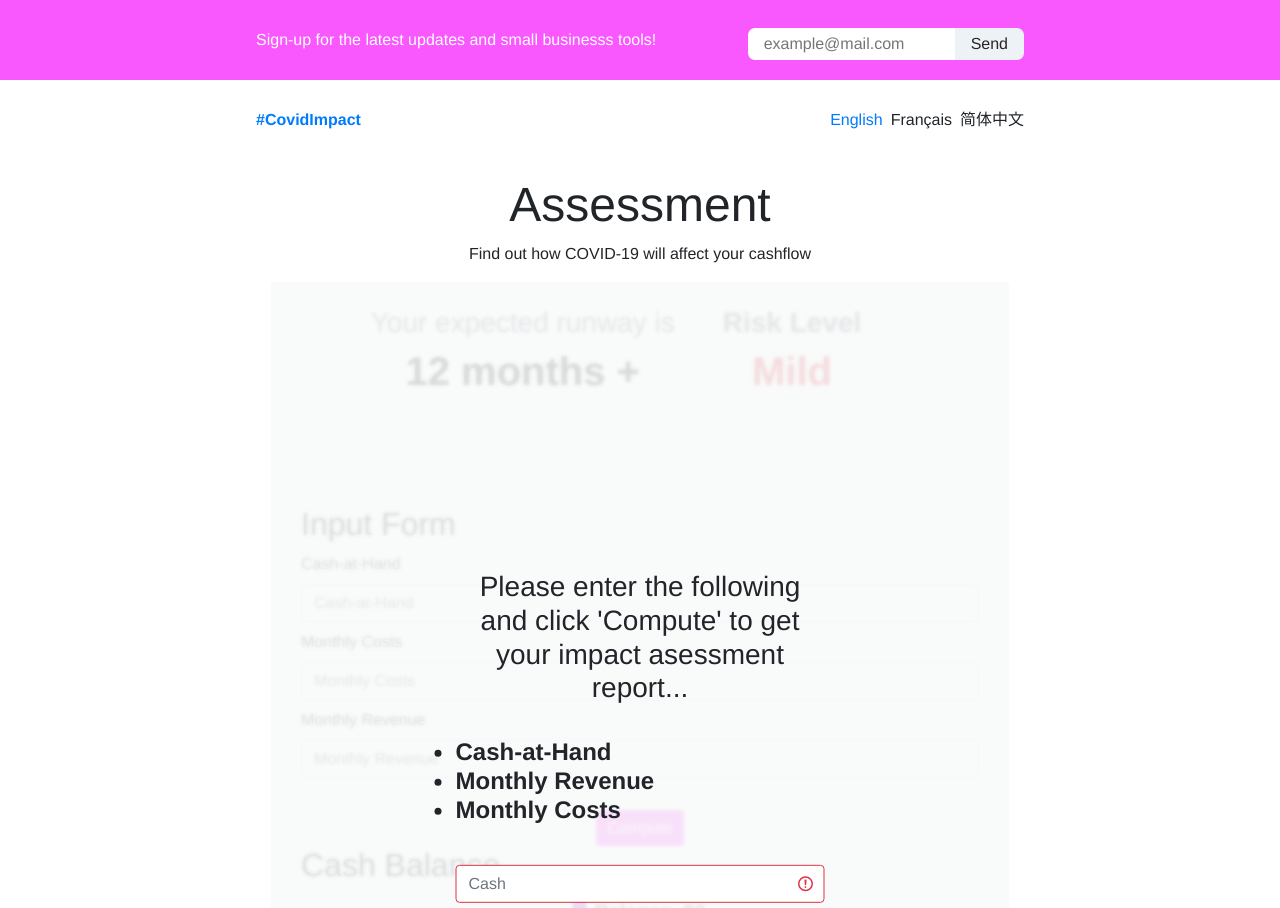
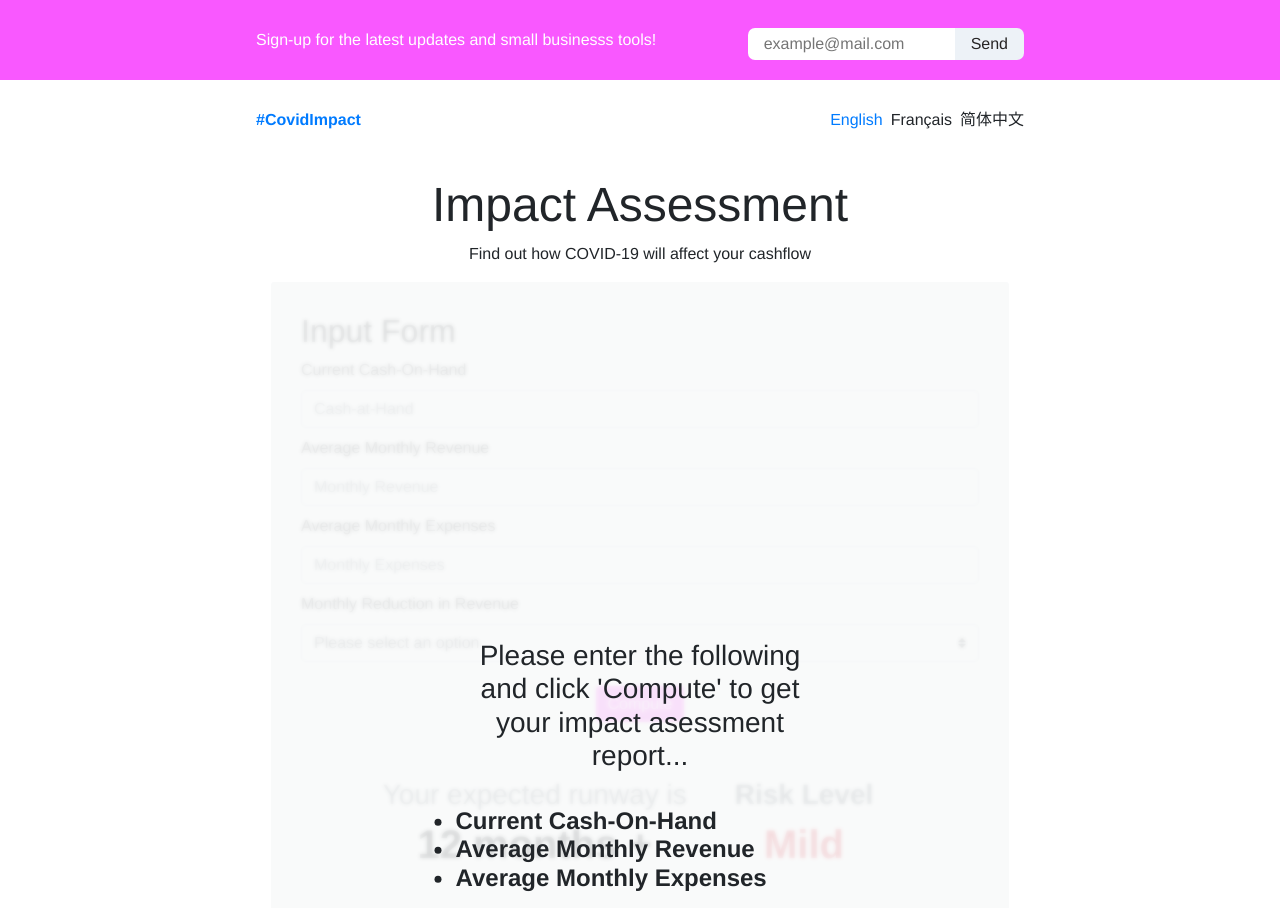
Before and after one commit to COVIDImpact/CovidImpact, a Vue app in the folder app/: page /assessment in a window 1280 px wide. Shown: the top 908 px of the page. Built offline with nearby package versions, Linux system fonts and the light colour scheme.

Commit message:
permanently solved charts

```diff
--- a/app/public/index.html
+++ b/app/public/index.html
@@ -1,15 +1,33 @@
 <!DOCTYPE html>
 <html lang="en">
   <head>
-    <meta charset="utf-8">
-    <meta http-equiv="X-UA-Compatible" content="IE=edge">
-    <meta name="viewport" content="width=device-width,initial-scale=1.0">
-    <link rel="icon" href="<%= BASE_URL %>favicon.ico">
+    <meta charset="utf-8" />
+    <meta http-equiv="X-UA-Compatible" content="IE=edge" />
+    <meta name="viewport" content="width=device-width,initial-scale=1.0" />
+    <link rel="icon" href="<%= BASE_URL %>favicon.ico" />
     <title><%= htmlWebpackPlugin.options.title %></title>
+    <!-- Global site tag (gtag.js) - Google Analytics -->
+    <script
+      async
+      src="https://www.googletagmanager.com/gtag/js?id=UA-145140600-2"
+    ></script>
+    <script>
+      window.dataLayer = window.dataLayer || [];
+      function gtag() {
+        dataLayer.push(arguments);
+      }
+      gtag("js", new Date());
+
+      gtag("config", "UA-145140600-2");
+    </script>
   </head>
   <body>
     <noscript>
-      <strong>We're sorry but <%= htmlWebpackPlugin.options.title %> doesn't work properly without JavaScript enabled. Please enable it to continue.</strong>
+      <strong
+        >We're sorry but <%= htmlWebpackPlugin.options.title %> doesn't work
+        properly without JavaScript enabled. Please enable it to
+        continue.</strong
+      >
     </noscript>
     <div id="app"></div>
     <!-- built files will be auto injected -->
--- a/app/src/components/Analytics.vue
+++ b/app/src/components/Analytics.vue
@@ -17,19 +17,19 @@
                       v-b-tooltip.hover.right
                       title="Current balance or current net profit up until the most recent
             month."
-                    >Cash-at-Hand</b>
+                    >Current Cash-On-Hand</b>
                   </li>
                   <li>
                     <b
                       v-b-tooltip.hover.right
                       title="Aproxiamte monthly revenue for your firm."
-                    >Monthly Revenue</b>
+                    >Average Monthly Revenue</b>
                   </li>
                   <li>
                     <b
                       v-b-tooltip.hover.right
                       title="Aproximate monthly company expenses."
-                    >Monthly Costs</b>
+                    >Average Monthly Expenses</b>
                   </li>
                   <!-- <li>
                     <b
@@ -47,20 +47,22 @@
               class="input-box--item"
               v-model="currentBalance"
               :state="balanceState"
-              placeholder="Cash"
+              placeholder="Cash On Hand"
+            ></b-form-input>
+            <b-form-input
+              class="input-box--item"
+              v-model="monthlyRevenue"
+              :state="revenueState"
+              placeholder="Monthly Revenue"
             ></b-form-input>
             <b-form-input
               class="input-box--item"
               v-model="burnRate"
               :state="burnState"
-              placeholder="Costs"
+              placeholder="Monthly Expenses"
             ></b-form-input>
-            <b-form-input
-              class="input-box--item"
-              v-model="monthlyRevenue"
-              :state="revenueState"
-              placeholder="Revenue"
-            ></b-form-input>
+
+            <b-form-select v-model="selected" :options="options"></b-form-select>
           </div>
           <div class="text-center">
             <br />
@@ -91,36 +93,39 @@
           </div>
         </div>
       </template>
-      <div class="text-center con-graph">
-        <div class="row1">
-          <div class="column1">
-            <Runway :runway="monthlyRunway"></Runway>
-          </div>
-          <div class="column1">
-            <RiskLevel :riskLevel="riskLevel"></RiskLevel>
-          </div>
-        </div>
-      </div>
+
       <b-card class="ana-graph-card medium-shadow bcard styled-con">
         <div class="d-flex justify-content-center input-box">
           <h2 class="text-black float-left">Input Form</h2>
-          <label>Cash-at-Hand</label>
+          <label>Current Cash-On-Hand</label>
 
           <b-form-input class="input-box--item" v-model="currentBalance" placeholder="Cash-at-Hand"></b-form-input>
-          <label>Monthly Costs</label>
 
-          <b-form-input class="input-box--item" v-model="burnRate" placeholder="Monthly Costs"></b-form-input>
-          <label>Monthly Revenue</label>
+          <label>Average Monthly Revenue</label>
           <b-form-input
             class="input-box--item"
             v-model="monthlyRevenue"
             placeholder="Monthly Revenue"
           ></b-form-input>
+          <label>Average Monthly Expenses</label>
+          <b-form-input class="input-box--item" v-model="burnRate" placeholder="Monthly Expenses"></b-form-input>
+          <label>Monthly Reduction in Revenue</label>
+          <b-form-select v-model="selected" :options="options"></b-form-select>
         </div>
         <div class="text-center">
           <br />
           <b-button class="input-btn" @click="compute()" variant="primary">Compute</b-button>
           <br />
+        </div>
+        <div class="text-center con-graph">
+          <div class="row1 results-row">
+            <div class="column1">
+              <Runway :runway="monthlyRunway"></Runway>
+            </div>
+            <div class="column1">
+              <RiskLevel :riskLevel="riskLevel"></RiskLevel>
+            </div>
+          </div>
         </div>
         <h2 class="text-black float-left">Cash Balance</h2>
 
@@ -145,7 +150,8 @@ import {
   BContainer,
   BCard,
   BFormInput,
-  BOverlay
+  BOverlay,
+  BFormSelect
   // BButton
 } from "bootstrap-vue";
 
@@ -155,9 +161,10 @@ export default {
     BContainer,
     BCard,
     BFormInput,
+    Runway,
     BOverlay,
-    Runway,
-    RiskLevel
+    RiskLevel,
+    BFormSelect
   },
   computed: {
     balanceState() {
@@ -184,6 +191,13 @@ export default {
   },
   data() {
     return {
+      selected: "1.0",
+      options: [
+        { value: "1.0", text: "Please select an option" },
+        { value: ".25", text: "25% decrease in revenue per month" },
+        { value: ".5", text: "50% decrease in revenue per month" },
+        { value: ".75", text: "75% decrease in revenue per month" }
+      ],
       monthlyRunway: 12,
       riskLevel: "Mild",
       datacollection: null,
@@ -309,6 +323,7 @@ export default {
       this.updateCurrentBalance();
       this.updateMonthlyRunway();
       this.fillData(this.balanceData, this.revenueData, this.labels);
+      console.log(typeof parseInt(this.selected));
     },
     updateRiskLevel() {
       if (this.monthlyRunway > 6) {
@@ -330,6 +345,8 @@ export default {
           this.monthlyRunway = arr.length - 1;
           this.updateRiskLevel();
           break;
+        } else {
+          this.monthlyRunway = 12;
         }
       }
       console.log(arr);
@@ -341,12 +358,24 @@ export default {
       if (!(updatedBalance === "")) {
         updatedBalance = parseInt(this.currentBalance);
       } else updatedBalance = 0;
-
       var updatedRevenue = this.monthlyRevenue;
       // var originalRevenue;
+      const discountRate = parseFloat(this.selected);
+      console.log(typeof discountRate);
+      console.log(discountRate);
+      const discount = discountRate === 1 ? 1 : 1 - discountRate;
+      console.log(typeof discount);
+      console.log(discount);
+
       if (!(updatedRevenue === "")) {
-        updatedRevenue = parseInt(this.monthlyRevenue);
+        var originalRevenue = parseInt(this.monthlyRevenue);
+        console.log(typeof originalRevenue);
+        console.log(originalRevenue);
+
         // originalRevenue = updatedRevenue;
+        updatedRevenue = originalRevenue * discount;
+        console.log(typeof updatedRevenue);
+        console.log(updatedRevenue);
       } else updatedRevenue = 0;
 
       var updatedBurnRate = this.burnRate;
@@ -360,6 +389,7 @@ export default {
         updatedBalance -= updatedBurnRate;
         updatedBalance += updatedRevenue;
         // originalRevenue += updatedRevenue;
+        console.log(this.revenueData[i]);
       }
       this.balanceData = this.balanceData.reverse();
     },
@@ -504,7 +534,7 @@ export default {
   margin-top: 0em;
 }
 .bcard {
-  height: 900px;
+  height: 1300px;
   width: 100%;
   position: relative;
 }
@@ -519,6 +549,9 @@ export default {
   display: flex;
   flex-direction: row;
   justify-content: center;
+}
+.results-row {
+  padding-left: 1.5em;
 }
 
 .column1 {
@@ -550,6 +583,7 @@ export default {
   background-color: #f958ff;
   outline: #f958ff;
   border: #f958ff;
+  margin-bottom: 2em;
 }
 .input-btn:hover {
   background-color: #c168c4;
--- a/app/src/components/Footer.vue
+++ b/app/src/components/Footer.vue
@@ -28,7 +28,8 @@
     </b-modal>
     <b-modal id="modal-2" title="Disclaimer" ok-only>
       <p class="my-4">
-        The content of this website does not constitute medical advice. The
+        The information provided through Fostrum's assessment tool does not constitute legal, tax, financial or accounting advice, and should not be considered a substitute for obtaining competent personalized advice from a licensed professional. You should seek professional advice before making any decision that could affect the financial health of your business.
+        <br />The content of this website does not constitute medical advice. The
         information provided above is meant as a suggestion for concerned
         individuals to follow a loose set of guidelines based on best practices
         and anecdotal evidence to protect themselves and their loved ones. There
--- a/app/src/components/Runway.vue
+++ b/app/src/components/Runway.vue
@@ -6,7 +6,7 @@
       <div v-if="parseInt(runway) === 1">
         <h1 class="font-weight-bold">{{ `${parseInt(runway)} month` }}</h1>
       </div>
-      <div v-else-if="parseInt(runway) >= 10">
+      <div v-else-if="parseInt(runway) >= 12">
         <h1 class="font-weight-bold">{{ `12 months +` }}</h1>
       </div>
       <div v-else>
--- a/app/src/pages/Assessment.vue
+++ b/app/src/pages/Assessment.vue
@@ -4,10 +4,7 @@
     <Navbar></Navbar>
     <div class="assessment">
       <div class="assessment__con">
-        <h1 class="assessment__con--title text-center">
-          <!-- How will COVID-19 affect your business? -->
-          Assessment
-        </h1>
+        <h1 class="assessment__con--title text-center">Impact Assessment</h1>
         <div
           class="assessment__con--info text-center"
         >Find out how COVID-19 will affect your cashflow</div>
```
